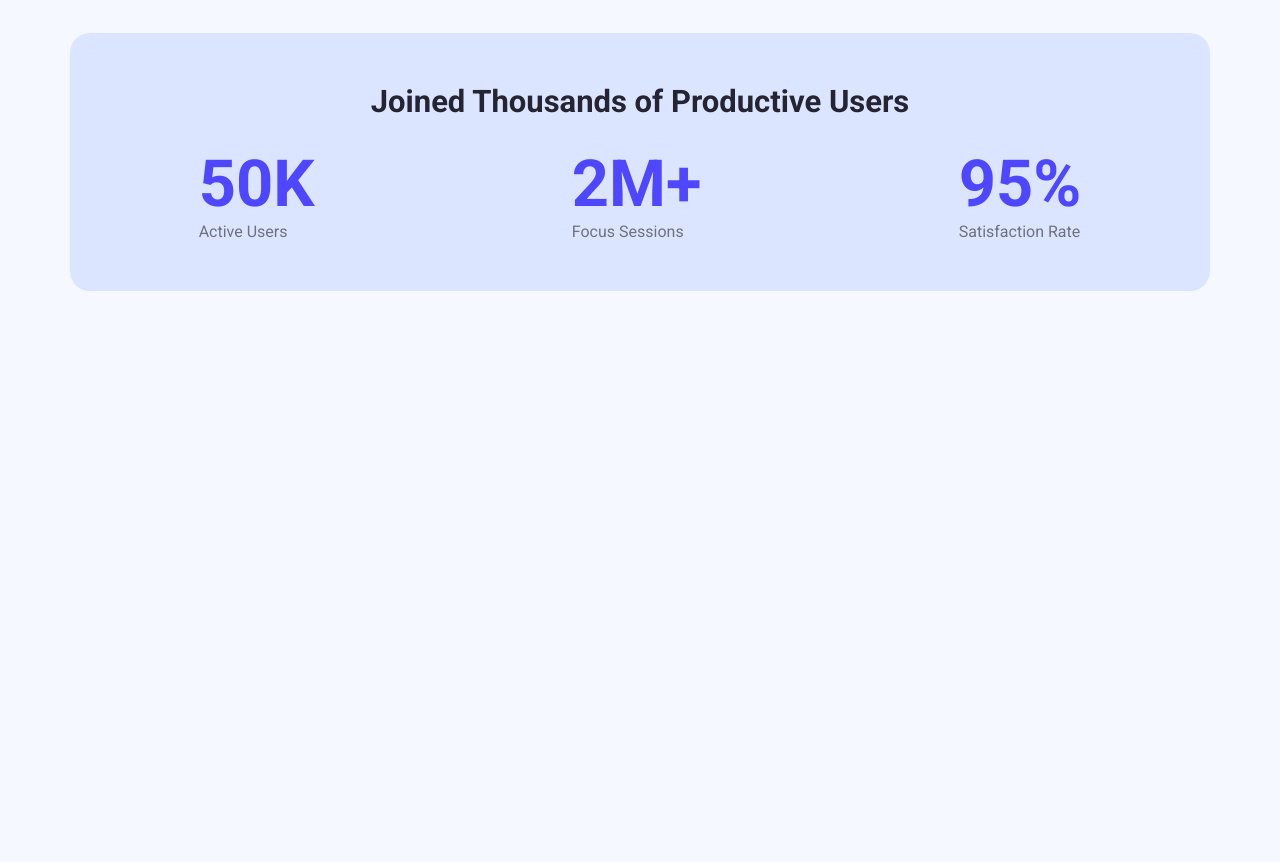
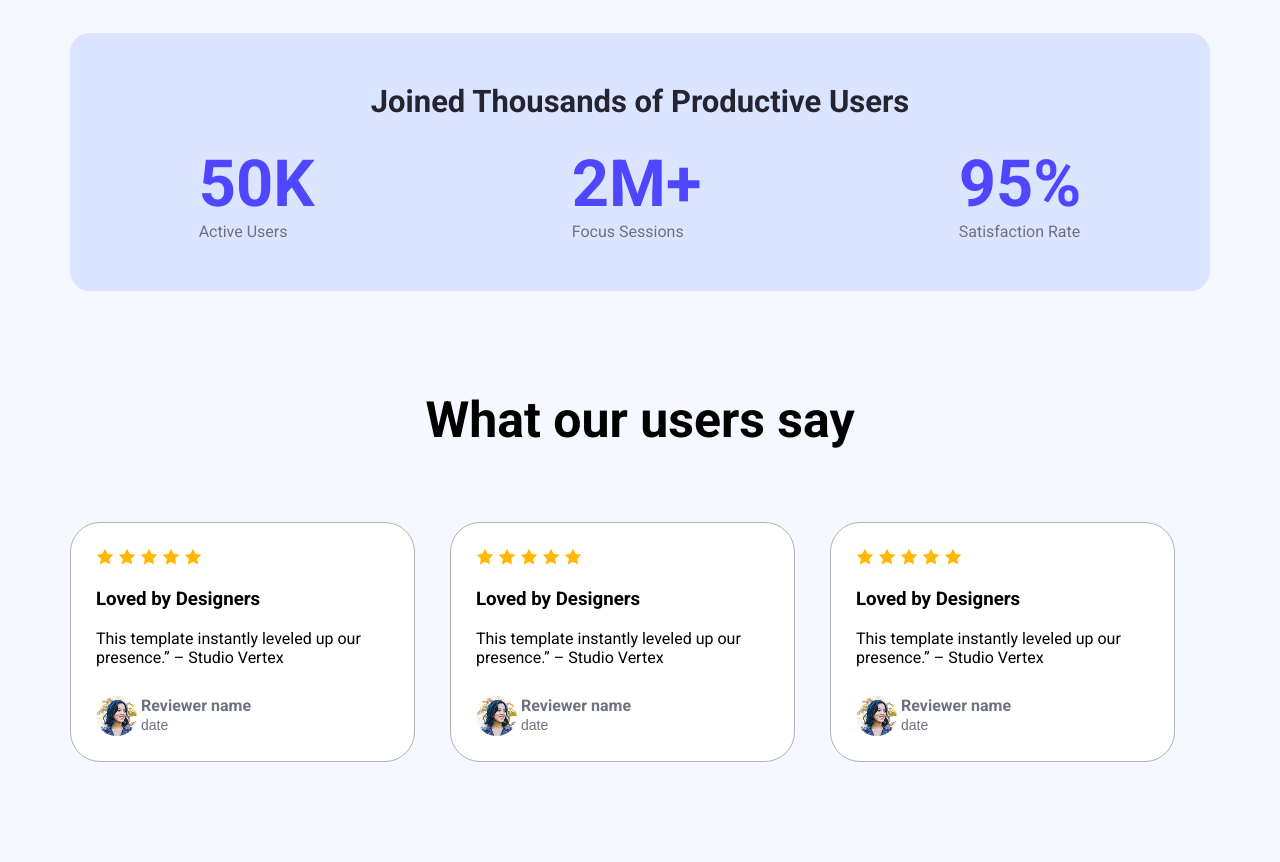
Before and after one commit to Harun-git-star/assingment-no-1, a plain HTML site: page index.html in a window 1280 px wide. Shown: the part 963-1825 px from the top of the page. Before the commit the page ends 1254 px from the top, so only its background shows below. Drawn offline with Linux system fonts and the light colour scheme.

Commit message:
added a review page

```diff
--- a/index.html
+++ b/index.html
@@ -52,6 +52,66 @@
                 </div>
             </div>
         </section>
+        <!--review page -->
+                <section class="review">
+                <h1 class="review-title">What our users say</h1>
+                <div class="review-item">
+                    <div class="review-box">
+                        <div class="review-star-box">
+                            <img src="Assets/icon-star.png">
+                            <img src="Assets/icon-star.png">
+                            <img src="Assets/icon-star.png">
+                            <img src="Assets/icon-star.png">
+                            <img src="Assets/icon-star.png">
+                        </div>
+                        <h3>Loved by Designers</h3>
+                        <p>This template instantly leveled up our presence.” – Studio Vertex</p>
+                        <div class="review-section">
+                            <img class="review-section-img" src="Assets/avatar.png">
+                            <div class="review-section-content">
+                                <div class="review-section-name"><h4>Reviewer name</h4></div>
+                                <div class="review-section-review-Text"><span>date</span></div>
+                            </div>
+                        </div>
+                    </div>
+                    <div class="review-box">
+                        <div class="review-star-box">
+                            <img src="Assets/icon-star.png">
+                            <img src="Assets/icon-star.png">
+                            <img src="Assets/icon-star.png">
+                            <img src="Assets/icon-star.png">
+                            <img src="Assets/icon-star.png">
+                        </div>
+                        <h3>Loved by Designers</h3>
+                        <p>This template instantly leveled up our presence.” – Studio Vertex</p>
+                        <div class="review-section">
+                            <img class="review-section-img" src="Assets/avatar.png">
+                            <div class="review-section-content">
+                            <div class="review-section-name"><h4>Reviewer name</h4></div>
+                            <div class="review-section-review-Text"><span>date</span></div>
+                            </div>
+                        </div>
+                    </div>
+                        <div class="review-box">
+                        <div class="review-star-box">
+                            <img src="Assets/icon-star.png">
+                            <img src="Assets/icon-star.png">
+                            <img src="Assets/icon-star.png">
+                            <img src="Assets/icon-star.png">
+                            <img src="Assets/icon-star.png">
+                        </div>
+                        <h3>Loved by Designers</h3>
+                        <p>This template instantly leveled up our presence.” – Studio Vertex</p>
+                        <div class="review-section">
+                            <img class="review-section-img" src="Assets/avatar.png">
+                            <div class="review-section-content">
+                                <div class="review-section-name"><h4>Reviewer name</h4></div>
+                                <div class="review-section-review-Text"><span>date</span></div>
+                            </div>
+                        </div>
+                    </div>
+                </div>
+                </section>
 
 
 
--- a/style.css
+++ b/style.css
@@ -107,3 +107,38 @@ section.action {
     color: #6e727f;
     text-align: center;
 }
+/* review page  */
+.review-item {
+    display: flex;
+    align-items: center;
+    justify-content: space-around;
+}
+.review-title {
+    text-align: center;
+    font-size: 50px;
+    margin-bottom: 73px;
+}
+.review-box{
+    padding: 25px;
+    margin-right: 35px;
+    border: 0.5px solid #b3b1b1;
+    background-color: white;
+    border-radius: 30px;
+}
+.review-box h3 {
+    padding: 19px 0;
+}
+.review-section {
+    display: flex;
+    margin-top: 29px;
+}
+.review-section-img {
+    border-radius: 80%;
+    margin-right: 4px;
+}
+.review-section-review-Text span {
+    font-family: sans-serif;
+    color: #6e727f;
+    font-size: 14px;
+}
+.review-section-name h4 {color: #6e727f;}
```
